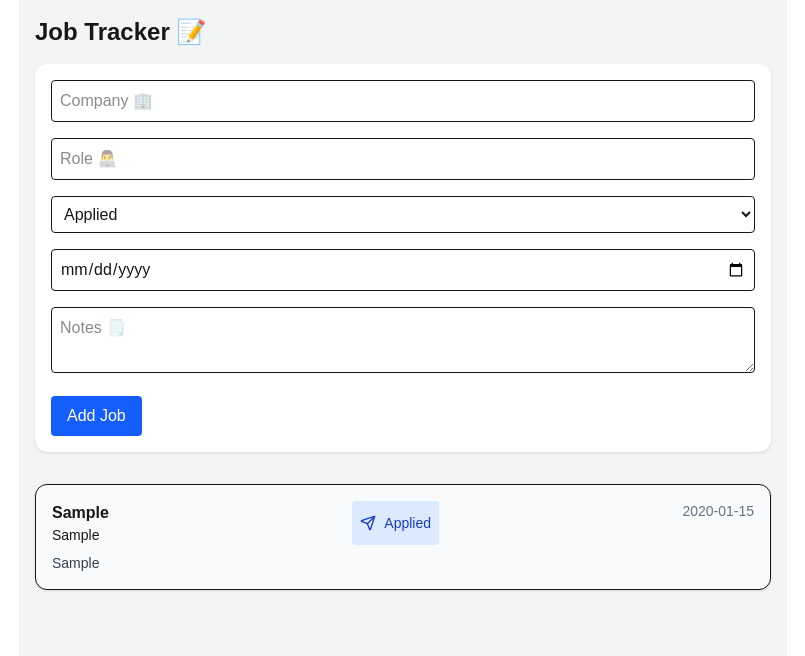
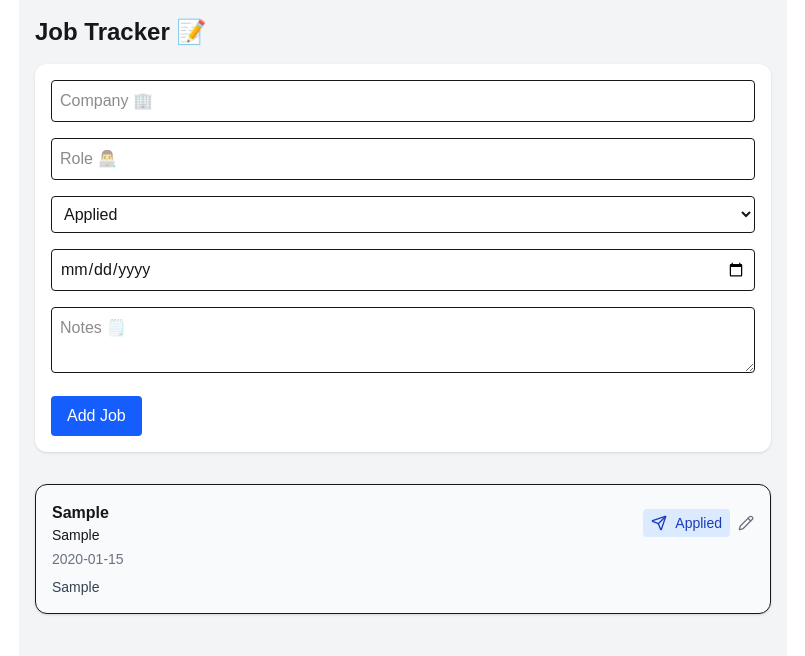
Before and after one commit to garbanzo2411/job-tracking-app, a Next.js app in the folder job-tracker-app/: page / in a window 1280 px wide. Both pictures are taken after typing "Sample", "Sample", "2020-01-15", "Sample" into the empty fields and a click on the button "Add Job". Shown: the top 656 px of the page, without its empty margins (237-1042 px from the left). Built offline with nearby package versions, Linux system fonts and the light colour scheme.

Commit message:
added an edit feature to past job applications

```diff
--- a/job-tracker-app/src/app/page.tsx
+++ b/job-tracker-app/src/app/page.tsx
@@ -1,7 +1,7 @@
 "use client";
 
 import { JSX, useState } from 'react';
-import { Send, Calendar, CheckCircle, XCircle } from 'lucide-react';
+import { Send, Calendar, CheckCircle, XCircle, Pencil, X, Save } from 'lucide-react';
 
 interface Job {
   id: number;
@@ -36,8 +36,15 @@ export default function Home() {
     notes: '',
   });
 
+  const [editJobId, setEditingJobId] = useState<number | null>(null);
+  const [editForm, setEditForm] = useState<Partial<Job>>({});
+
   const handleChange = (e: React.ChangeEvent<HTMLInputElement | HTMLSelectElement | HTMLTextAreaElement>) => {
     setForm({ ...form, [e.target.name]: e.target.value });
+  };
+
+  const handleEditChange = (e: React.ChangeEvent<HTMLInputElement | HTMLSelectElement | HTMLTextAreaElement>) => {
+    setEditForm({ ...editForm, [e.target.name]: e.target.value });
   };
 
   const handleSubmit = (e: React.FormEvent) => {
@@ -45,6 +52,22 @@ export default function Home() {
     const newJob: Job = { ...form, id: Date.now() } as Job;
     setJobs([newJob, ...jobs]);
     setForm({ company: '', role: '', status: 'Applied', date: '', notes: '' });
+  };
+
+  const startEditing = (job: Job) => {
+    setEditingJobId(job.id);
+    setEditForm({...job});
+  };
+
+  const cancelEditing = () => {
+    setEditingJobId(null);
+    setEditForm({});
+  };
+
+  const saveEdit = (id: number) => {
+    setJobs(jobs.map(job => job.id === id ? { ...job, ...editForm } : job));
+    setEditingJobId(null);
+    setEditForm({});
   };
 
   return (
@@ -68,18 +91,44 @@ export default function Home() {
       <div className="mt-8 space-y-4">
         {jobs.map((job) => (
           <div key={job.id} className="p-4 bg-gray-50 border rounded-xl shadow">
-            <div className="flex justify-between">
+            {editJobId === job.id ? (
+              <>
+                <input name="company" value={editForm.company || ''} onChange={handleEditChange} className="w-full p-1 border mb-1 rounded" />
+                <input name="role" value={editForm.role || ''} onChange={handleEditChange} className="w-full p-1 border mb-1 rounded" />
+                <select name="status" value={editForm.status || 'Applied'} onChange={handleEditChange} className="w-full p-1 border mb-1 rounded">
+                  <option>Applied</option>
+                  <option>Interview</option>
+                  <option>Offer</option>
+                  <option>Rejected</option>
+                </select>
+                <input name="date" type="date" value={editForm.date || ''} onChange={handleEditChange} className="w-full p-1 border mb-1 rounded" />
+                <textarea name="notes" value={editForm.notes || ''} onChange={handleEditChange} className="w-full p-1 border mb-2 rounded" />
+                <div className="flex gap-2">
+                  <button onClick={() => saveEdit(job.id)} className="flex items-center gap-1 bg-green-600 text-white px-2 py-1 rounded"><Save size={16}/> Save</button>
+                  <button onClick={cancelEditing} className="flex items-center gap-1 bg-gray-400 text-white px-2 py-1 rounded"><X size={16}/> Cancel</button>
+                </div>
+              </>
+            ) : (
+              <>
+                <div className="flex justify-between items-center">
                   <div>
                     <h2 className="font-semibold">{job.company}</h2>
                     <p className="text-sm">{job.role}</p>
                   </div>
+                  <div className="flex items-center gap-2">
                     <div className={`flex items-center gap-1 px-2 py-1 rounded text-sm font-medium ${statusStyles[job.status]}`}>
                       {statusIcons[job.status]}
                       {job.status}
                     </div>
-              <p className="text-sm text-gray-500">{job.date}</p>
+                    <button onClick={() => startEditing(job)} className="text-gray-500 hover:text-black">
+                      <Pencil size={16} />
+                    </button>
                   </div>
+                </div>
+                <p className="text-sm text-gray-500 mt-1">{job.date}</p>
                 {job.notes && <p className="mt-2 text-sm text-gray-700">{job.notes}</p>}
+              </>
+            )}
           </div>
         ))}
       </div>
```
Lines whose indentation alone changed are shown as unchanged.
